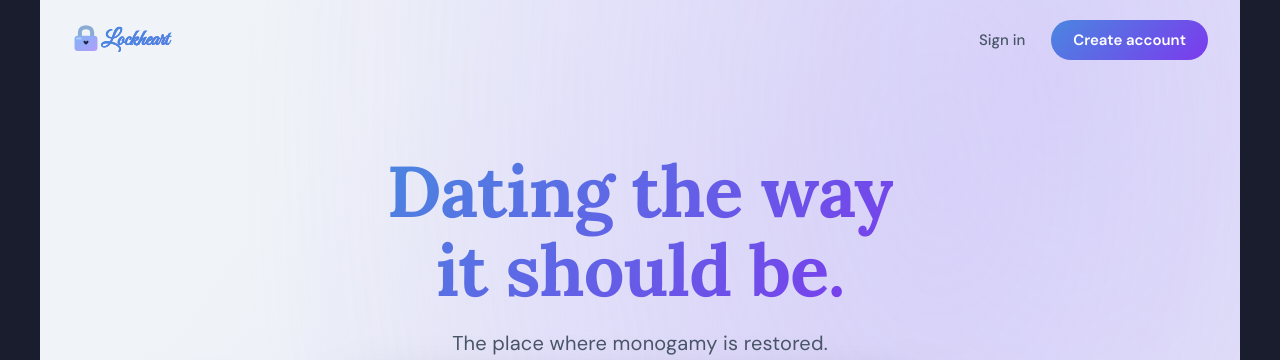
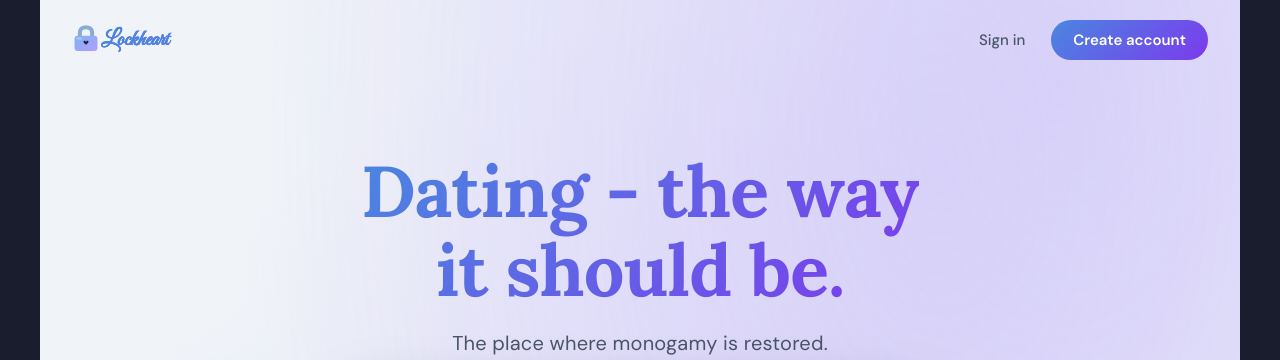
Before and after one commit to mmbower1/dating-app, a React (Vite) app: page / in a window 1280 px wide. Shown: the top 360 px of the page. Built offline with nearby package versions, Linux system fonts and the light colour scheme; no server answers.

Commit message:
simple fix on welcome title

```diff
--- a/src/pages/Welcome.tsx
+++ b/src/pages/Welcome.tsx
@@ -45,7 +45,7 @@ const Welcome = () => {
 
       {/* ── Hero ── */}
       <section className="welcome-hero">
-        <h1 className="welcome-headline">Dating the way<br />it should be.</h1>
+        <h1 className="welcome-headline">Dating - the way<br />it should be.</h1>
         <p className="welcome-tagline">The place where monogamy is restored.</p>
         <div className="welcome-hero-image">
           <img
```
